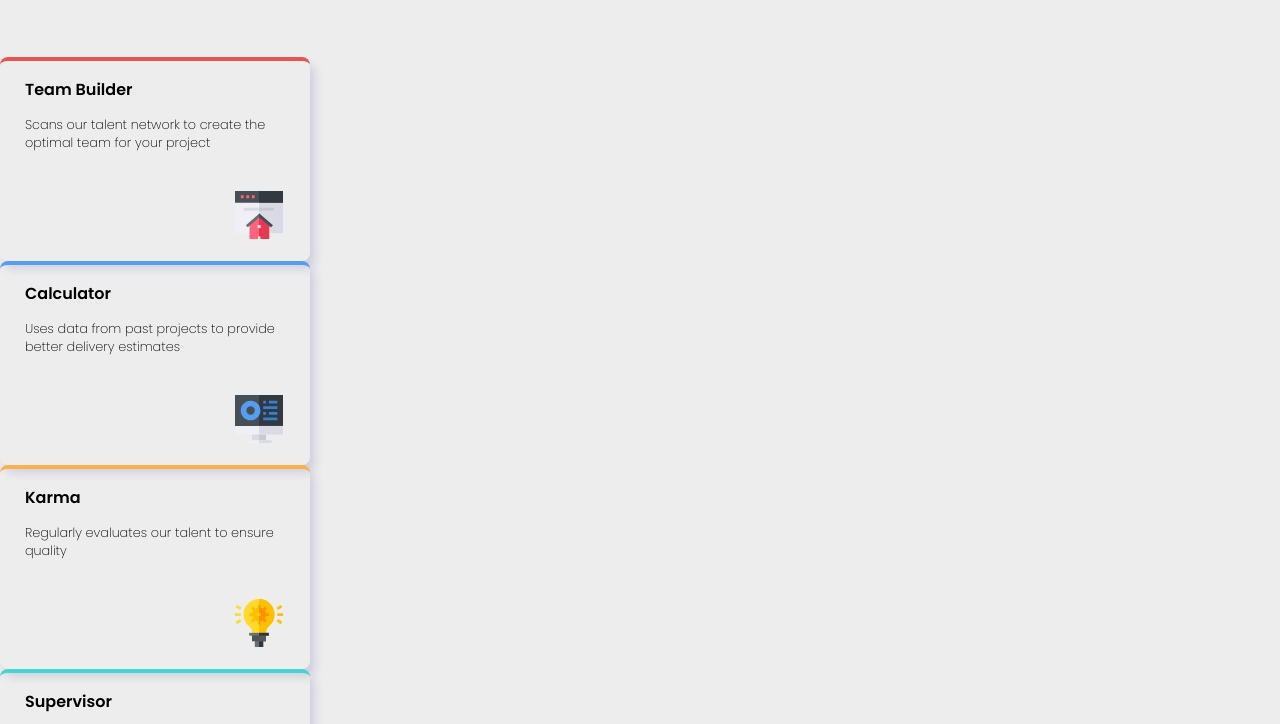
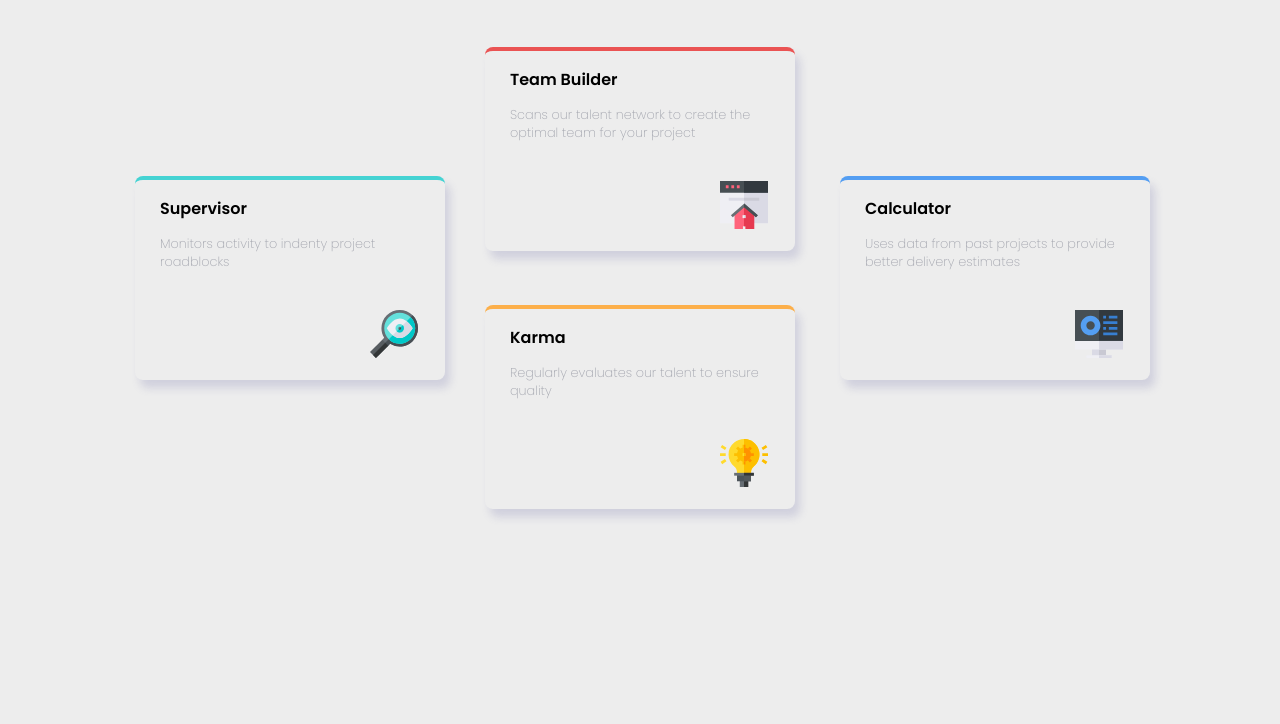
Before and after one commit to Behelit0906/card-section, a plain HTML site: page index.html in a window 1280 px wide. Shown: the part 166-890 px from the top of the page. After the commit the page ends 800 px from the top, so only its background shows below. Drawn offline with Linux system fonts and the light colour scheme.

Commit message:
card positioning

```diff
--- a/css/styles.css
+++ b/css/styles.css
@@ -1,21 +1,3 @@
-/*
-Colores
-  Tarjetas
-    Red: hsl(0, 78%, 62%)
-    Cyan: hsl(180, 62%, 55%)
-    Orange: hsl(34, 97%, 64%)
-    Blue: hsl(212, 86%, 64%)
-  Sombra
-    Dark Blue: hsla(240, 25%, 50%,0.2) al 20% de opacidad;
-  Texto
-    Grey: hsl(229, 6%, 66%)
-  Fondo de la tarjeta y del background
-    White: hsl(0, 0%, 93%)
-
-Fuente de la página
-  https://fonts.google.com/specimen/Poppins
-  Estilos 200, 400 y 600
-*/
 
 body{
     font-family: 'Poppins', sans-serif;
@@ -41,6 +23,7 @@ body{
     width: 450px;
     margin-left: auto;
     margin-right: auto;
+    color:hsl(229, 6%, 66%)
 }
 
 .red-border{
@@ -58,15 +41,19 @@ body{
 
 
 .page-body{
-    display: grid;
+    overflow: hidden;
+    width: 1200px;
+    height: 500px;
     margin-top: 60px;
+    margin-left: auto;
+    margin-right: auto;
+    padding-bottom: 10px;
 }
 
 .card-container{
     width: 285px;
     height: 200px;
     padding-left: 25px;
-
     border-radius: 8px;
     box-shadow: 5px 8px 8px hsla(240, 25%, 50%,0.2);
 }
@@ -78,6 +65,10 @@ body{
     font-weight: 600;
 }
 
+.card-body{
+    color:hsl(229, 6%, 66%)
+}
+
 .card-icon-container{
     position: relative;
     right: -210px;
@@ -87,3 +78,27 @@ body{
 .card-icon{
     width: 3rem;
 }
+
+.card-1{
+    margin-left: auto;
+    margin-right: auto;
+}
+
+.card-2{
+    position: relative;
+    left: 800px;
+    top: -75px;
+}
+
+.card-3{
+    position: relative;
+    top: -150px;
+    margin-left: auto;
+    margin-right: auto;
+}
+
+.card-4{
+    position: relative;
+    top: -483px;
+    left: 95px;
+}
--- a/index.html
+++ b/index.html
@@ -17,12 +17,13 @@
             <!----------------- Header ----------------->
             <header class="page-header">
                 <h1 class="header-title">
-                    <div class="first-part-title">
+                    <span class="first-part-title">
                         Reliable, efficient delivery
-                    </div>
-                    <div class="second-part-title">
+                    </span>
+                    <br>
+                    <span class="second-part-title">
                         Powered by Technology
-                    </div>
+                    </span>
                 </h1>
                 <div class="header-description">
                     <small>
@@ -36,11 +37,11 @@
             <section class="page-body">
 
                 <!--------- Card 1 ------------->
-                <div class="red-border  card-container">
+                <div class="card-1 red-border  card-container">
                     <div class="card-title">
                         Team Builder
                     </div>
-                    <div>
+                    <div class="card-body">
                         <small>
                             Scans our talent network to create the optimal team
                             for your project
@@ -52,11 +53,11 @@
                 </div>
 
                 <!--------- Card 2 ------------->
-                <div class="blue-border card-container">
+                <div class="card-2 blue-border card-container">
                     <div class="card-title">
                         Calculator
                     </div>
-                    <div>
+                    <div class="card-body">
                         <small>
                             Uses data from past projects to provide better delivery estimates
                         </small>
@@ -67,11 +68,11 @@
                 </div>
 
                 <!--------- Card 3 ------------->
-                <div class="orange-border card-container">
+                <div class="card-3 orange-border card-container">
                     <div class="card-title">
                         Karma
                     </div>
-                    <div>
+                    <div class="card-body">
                         <small>
                             Regularly evaluates our talent to ensure quality
                         </small>
@@ -82,11 +83,11 @@
                 </div>
 
                 <!--------- Card 4 ------------->
-                <div class="cyan-border card-container">
+                <div class="card-4 cyan-border card-container">
                     <div class="card-title">
                         Supervisor
                     </div>
-                    <div>
+                    <div class="card-body">
                         <small>
                             Monitors activity to indenty project roadblocks
                         </small>
```
